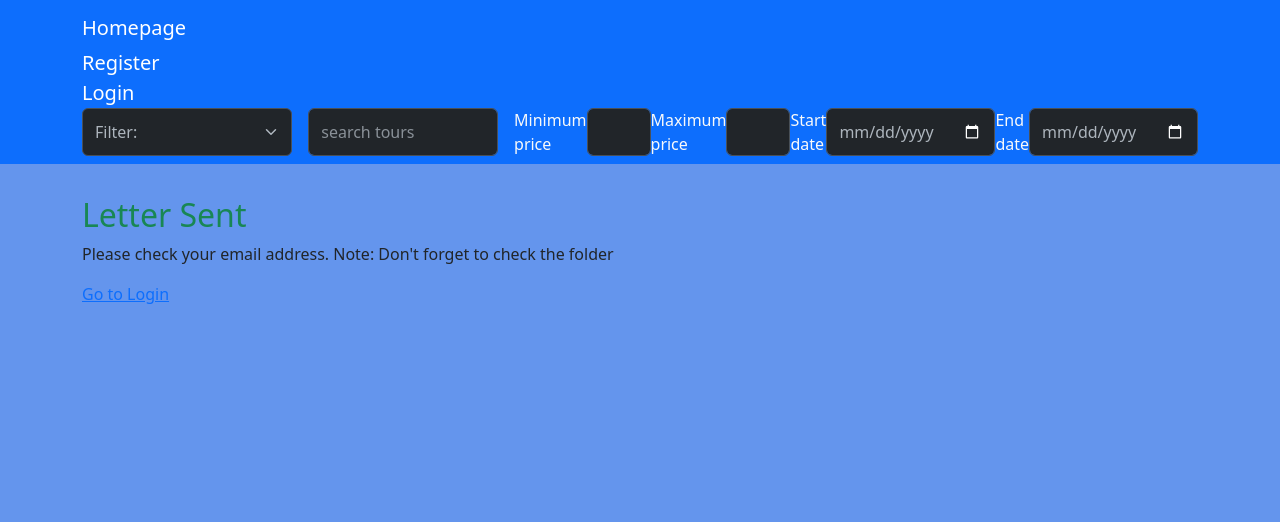
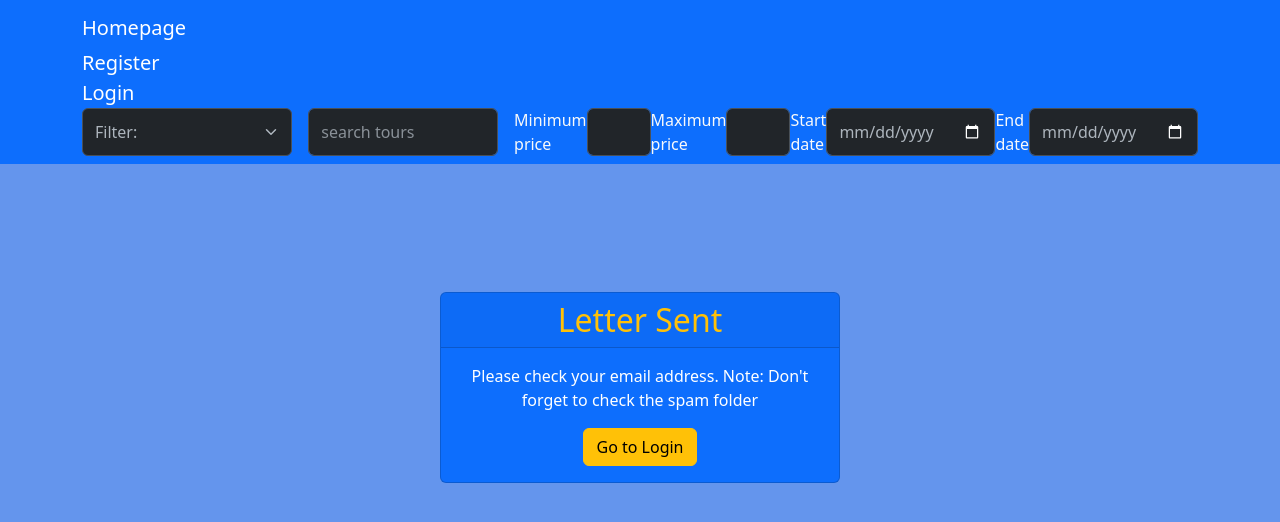
Before and after one commit to Nechitosik228/Django_Final_Project, a Django app: page /accounts/password_reset/done/ in a window 1280 px wide. Shown: the top 522 px of the page. Run offline with Django 5.2, Linux system fonts and the light colour scheme.

Commit message:
change styles

```diff
--- a/zentour/accounts/templates/accounts/reset_password/done.html
+++ b/zentour/accounts/templates/accounts/reset_password/done.html
@@ -1,7 +1,27 @@
 {% extends 'tours/base.html' %}
 
+{% block style %}
+    <style type="text/css">
+        .center {
+            text-align: center;
+            margin-top: 10%;
+        }
+
+        .card {
+            margin: auto;
+            width: 400px;
+        }
+    </style>
+{% endblock %}
+
 {% block content %}
-    <h2 class="text-success">Letter Sent</h2>
-    <p>Please check your email address. Note: Don't forget to check the folder</p>
-    <a href="{% url 'accounts:login' %}">Go to Login</a>
+    <div class="center">
+        <div class="card text-bg-primary">
+            <h2 class="text-warning card-header">Letter Sent</h2>
+            <div class="card-body">
+                <p>Please check your email address. Note: Don't forget to check the spam folder</p>
+                <a href="{% url 'accounts:login' %}" class="btn btn-warning">Go to Login</a>
+            </div>
+        </div>
+    </div>
 {% endblock %}
```
Also changed, not shown: zentour/accounts/templates/accounts/reset_password/complete.html (+22 -2 lines), zentour/accounts/templates/accounts/reset_password/confirm.html (+22 -2 lines), zentour/accounts/templates/accounts/reset_password/form.html (+27 -8 lines).
